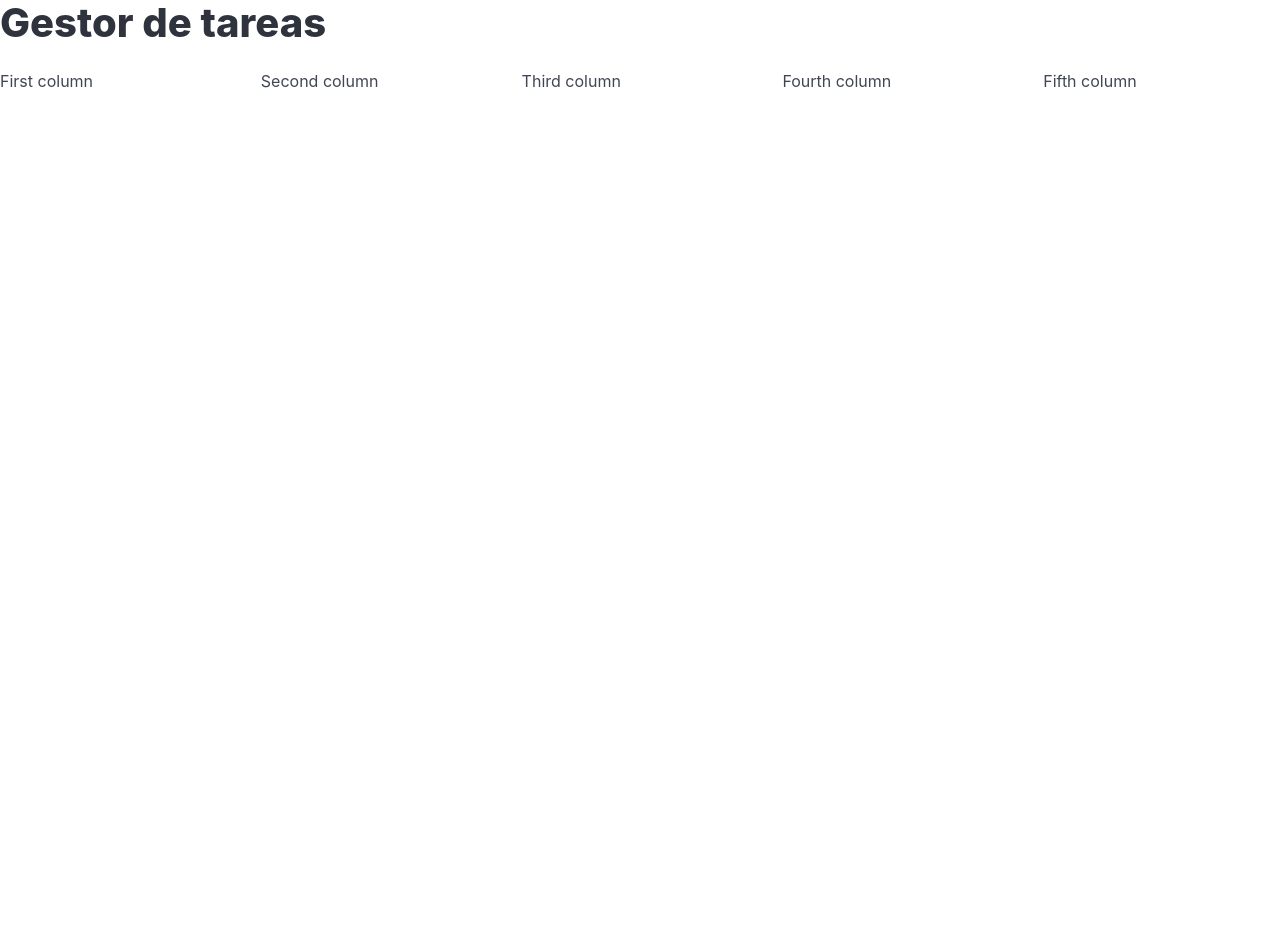
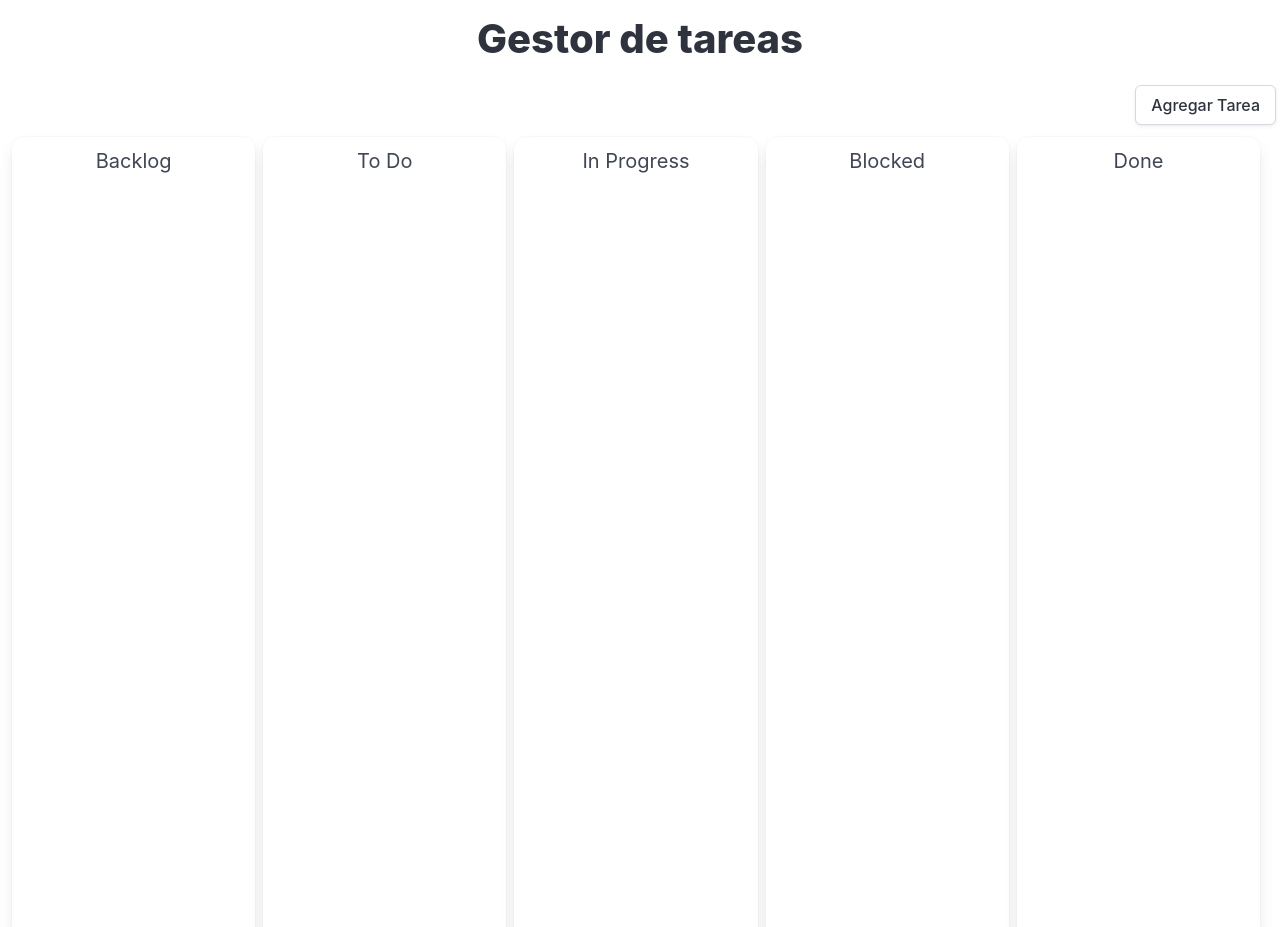
Before and after one commit to nierjero/Trello_UT3, a plain HTML site: page index.html in a window 1280 px wide. Shown: the top 927 px of the page. Before the commit the page ends 800 px from the top, so only its background shows below. Drawn offline with nearby package versions, Linux system fonts and the light colour scheme.

Commit message:
agregadas columnas y unos estilos

```diff
--- a/index.html
+++ b/index.html
@@ -8,13 +8,26 @@
         <title>Trello</title>
     </head>
     <body>
-        <h1 class="title is-2">Gestor de tareas</h1 classtitle is-5=>
-        <div class="columns">
-            <div class="column">First column</div>
-            <div class="column">Second column</div>
-            <div class="column">Third column</div>
-            <div class="column">Fourth column</div>
-            <div class="column">Fifth column</div>
+        <h1 class="title is-2 has-text-centered pt-4">Gestor de tareas</h1 classtitle is-5=>
+        <div class="buttons has-addons is-right">
+            <button class="button mr-1">Agregar Tarea</button>
+        </div>
+        <div class="columns mx-3">
+            <div class="column mr-2 hero is-fullheight-with-navbar box">
+                <span class="subtitle is-5 has-text-centered">Backlog</span>
+            </div>
+            <div class="column mr-2 hero is-fullheight box">
+                <span class="subtitle is-5 has-text-centered">To Do</span>
+            </div>
+            <div class="column mr-2 hero is-fullheight box">
+                <span class="subtitle is-5 has-text-centered">In Progress</span>
+            </div>
+            <div class="column mr-2 hero is-fullheight box">
+                <span class="subtitle is-5 has-text-centered">Blocked</span>
+            </div>
+            <div class="column mr-2 hero is-fullheight box">
+                <span class="subtitle is-5 has-text-centered">Done</span>
+            </div>
         </div>
     </body>
 </html>
--- a/style.css
+++ b/style.css
@@ -1,5 +1,8 @@
 @import "https://cdn.jsdelivr.net/npm/bulma@1.0.2/css/bulma.min.css";
 
+.box:last-child {
+    margin-bottom: 1.5rem;
+}
 
 @media (min-width: 768px) {
 
```
